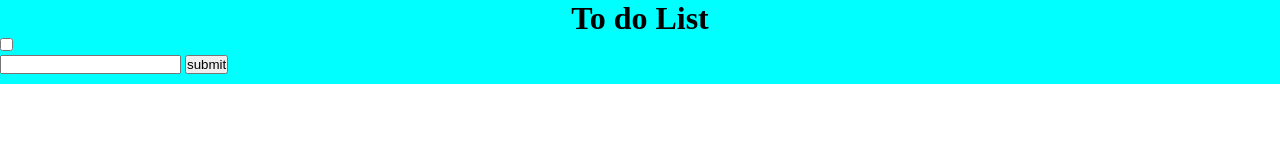
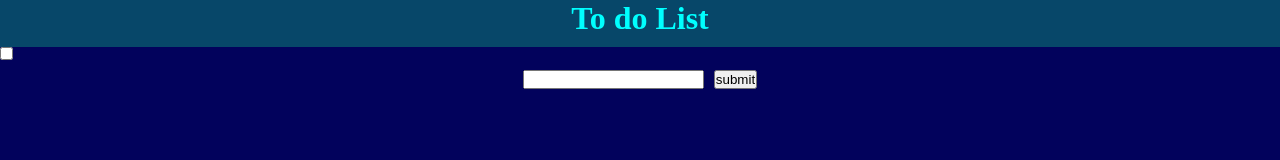
Before and after one commit to kine587/Todolist, a plain HTML site: page index.html in a window 1280 px wide. Drawn offline with Linux system fonts and the light colour scheme.

Commit message:
changed styling

```diff
--- a/index.html
+++ b/index.html
@@ -10,12 +10,13 @@
   <body>
     <header>
       <h1>To do List</h1>
-      <input type="checkbox" id="show-completed" />
-      <form id="task-form">
-        <input type="text" name="task-input" id="task-input" />
-        <input type="submit" value="submit" />
-      </form>
     </header>
+    <input type="checkbox" id="show-completed" />
+    <form id="task-form">
+      <input type="text" name="task-input" id="task-input" />
+      <input type="submit" value="submit" />
+    </form>
+
     <main id="list-container"></main>
   </body>
 </html>
--- a/style.css
+++ b/style.css
@@ -5,24 +5,45 @@
 }
 
 header {
-  background-color: aqua;
+  background-color: rgb(7, 71, 105);
   padding-bottom: 10px;
+}
+
+body {
+  background-color: rgb(2, 2, 92);
 }
 
 h1 {
   display: flex;
   justify-content: center;
   align-items: center;
+  color: aqua;
+}
+
+#task-form {
+  display: flex;
+  justify-content: center;
+  gap: 10px;
+  margin-top: 10px;
 }
 
 #show-completed {
+  display: flex;
   justify-content: center;
   align-items: center;
 }
 
 #task-input {
+  display: flex;
   justify-content: center;
   align-items: center;
+}
+
+#list-container {
+  display: flex;
+  flex-direction: column;
+  align-items: center;
+  margin-top: 20px;
 }
 
 #delete-btn {
```
